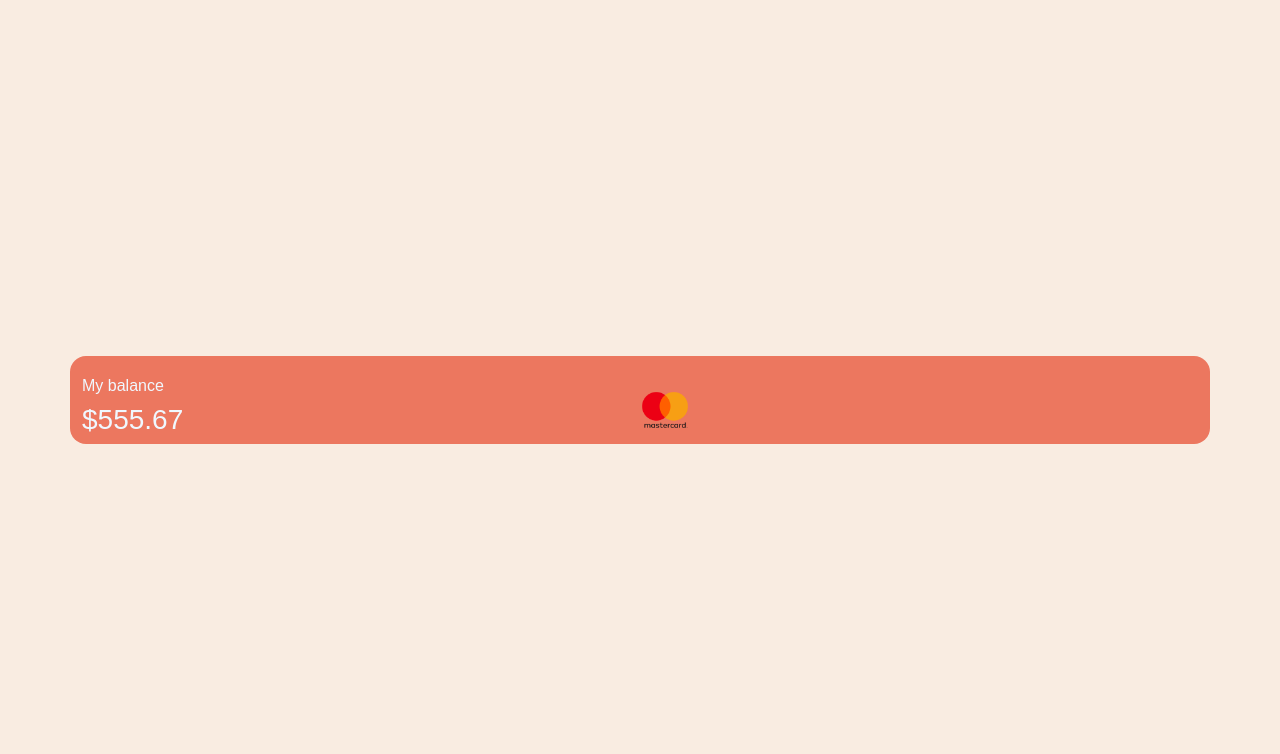
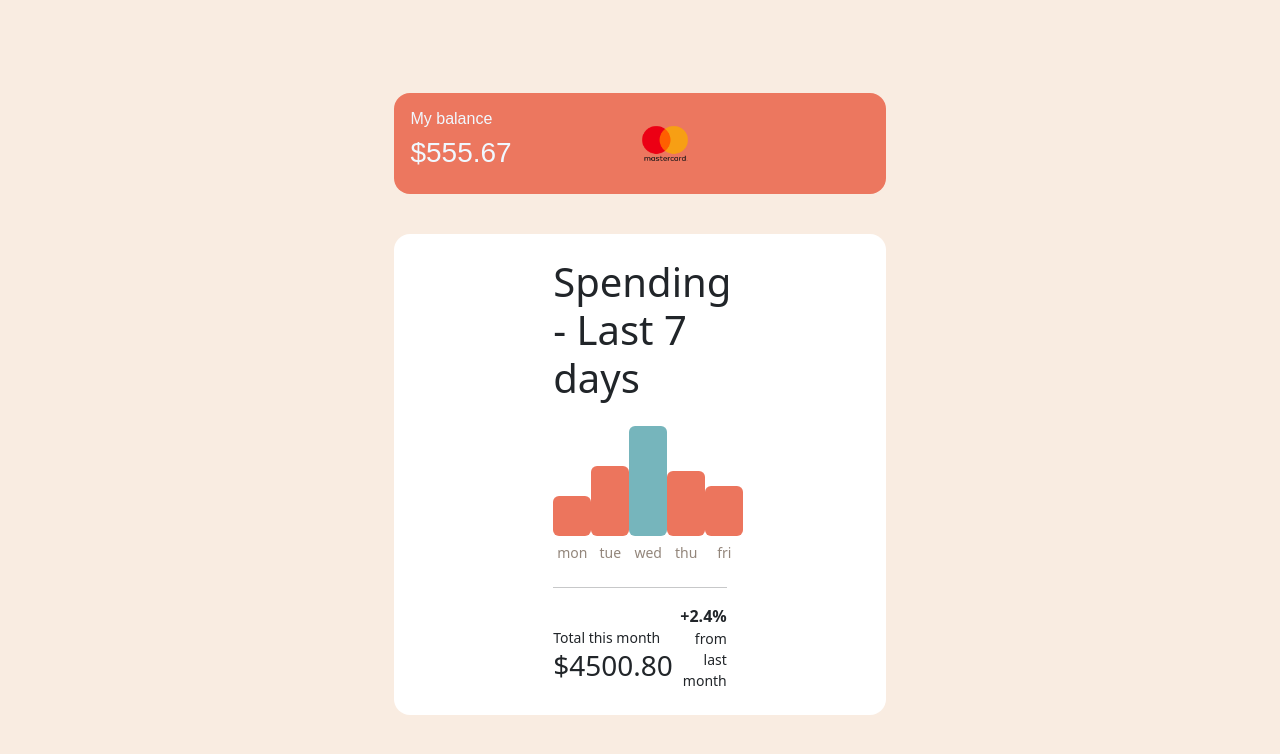
Before and after one commit to Chantra555/SBA-236, a website: page index.html in a window 1280 px wide. Drawn offline with nearby package versions, Linux system fonts and the light colour scheme.

Commit message:
completed all requeirments

```diff
--- a/index.html
+++ b/index.html
@@ -26,8 +26,8 @@
              </div>
         </div>
     </nav> -->
-
-    <section class="container my-4">
+    <main class="d-flex flex-column gap-3">
+        <section class="container my-4 ">
             <div class="bar-wrapper d-flex justify-content-between align-items-center">
             <div>
                     <h6>My balance</h6>
@@ -40,12 +40,64 @@
             </div>
         </section>
 
+        <section class="container">
+            <div class="row justify-content-center">
+            <div class="col-12 col-md-6">
+            <div class="card-wrapper card-secondary">
+                <h1>Spending - Last 7 days</h1>
+               <div class="chart d-flex justify-content-between align-items-end my-4">
+
+                    <div class="chart-col">
+                        <div class="bar" style="height: 40px;"></div>
+                        <small>mon</small>
+                    </div>
+
+                    <div class="chart-col">
+                        <div class="bar" style="height: 70px;"></div>
+                        <small>tue</small>
+                    </div>
+
+                    <div class="chart-col">
+                        <div class="bar active" style="height: 110px;"></div>
+                        <small>wed</small>
+                    </div>
+
+                    <div class="chart-col">
+                        <div class="bar" style="height: 65px;"></div>
+                        <small>thu</small>
+                    </div>
+
+                    <div class="chart-col">
+                        <div class="bar" style="height: 50px;"></div>
+                        <small>fri</small>
+                    </div>
+
+</div>
+
+
+      <hr>
+
+      <div class="d-flex justify-content-between align-items-end">
+        <div>
+          <small>Total this month</small>
+          <h3>$4500.80</h3>
+        </div>
+        <div class="text-end">
+          <strong>+2.4%</strong>
+          <small class="d-block">from last month</small>
+        </div>
+      </div>
+            </div>
+
+        </section>
+
     <section>
         <div class="">
 
         </div>
     </section>
 
+    </main>
 <script src="https://cdn.jsdelivr.net/npm/bootstrap@5.3.3/dist/js/bootstrap.bundle.min.js"></script>
 <link rel="stylesheet" href="style.css">
 </body>
--- a/style.css
+++ b/style.css
@@ -9,14 +9,14 @@ body {
     color:aliceblue;
     border-radius: 16px;
     max-height: 200px;
-    padding-top: 20px;
+    padding: 1rem;
 
 
 }
 .bar-wrapper{
     align-items: right;
+}
 
-}
 #logo{
     width: 50px;
     flex-shrink: 0;
@@ -25,3 +25,44 @@ body {
 h6{
     font-size: medium;
 }
+
+.container{
+    background-color: hsl(0, 0%, 100%);
+    border-radius: 16px;
+    text-align: left;
+
+}
+
+
+.card-secondary {
+    background-color: #3a09e900;
+    padding: 1.5rem;
+}
+
+:root {
+  --terracotta: #ec755d;
+  --teal: #76b5bc;
+  --muted: #93867b;
+}
+
+
+.chart-col {
+  display: flex;
+  flex-direction: column;
+  align-items: center;
+  gap: 6px;
+}
+
+.bar {
+  width: 38px;
+  background-color: var(--terracotta);
+  border-radius: 6px;
+}
+
+.bar.active {
+  background-color: var(--teal);
+}
+
+.chart-col small {
+  color: var(--muted);
+}
```
Lines whose indentation alone changed are shown as unchanged.
